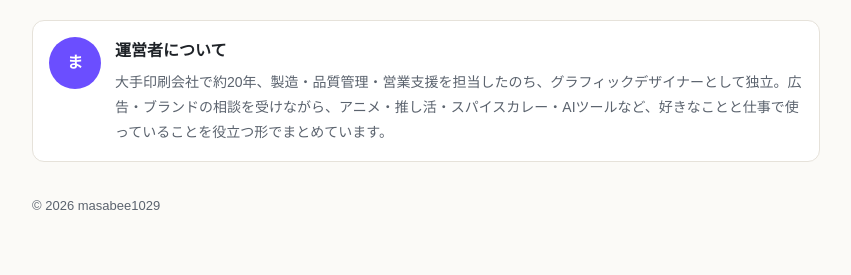
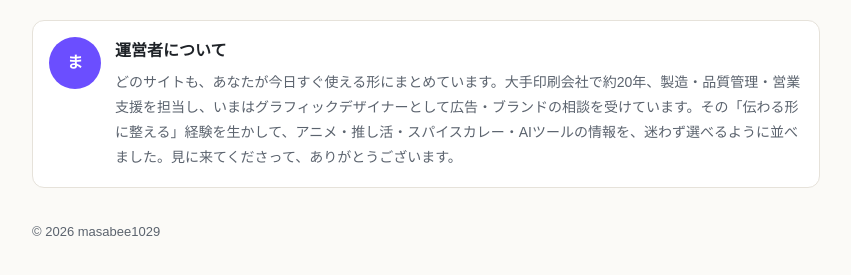
Before and after one commit to masabee1029/masabee1029.github.io, a plain HTML site: page index.html in a window 1280 px wide. Shown: the part 843-1118 px from the top of the page, without its empty margins (214-1065 px from the left). Drawn offline with Linux system fonts and the light colour scheme.

Commit message:
運営者紹介と説明文を読者の得から書く形に（人を動かすの応用）
Co-Authored-By: Claude Opus 5.5 <noreply@anthropic.com>

```diff
--- a/index.html
+++ b/index.html
@@ -1,7 +1,7 @@
 <!doctype html><html lang="ja"><head><meta charset="utf-8">
 <meta name="viewport" content="width=device-width,initial-scale=1">
 <title>まさびーのサイト一覧</title>
-<meta name="description" content="アニメ・推し活・AIデザイン・スパイスカレー・音楽などの情報サイト一覧。">
+<meta name="description" content="アニメ・推し活・AIデザイン・スパイスカレー・音楽。あなたの「好き」と「やってみたい」に役立つ8サイトの一覧です。">
 <script async src="https://www.googletagmanager.com/gtag/js?id=G-EHWF25C1RB"></script>
 <script>window.dataLayer=window.dataLayer||[];function gtag(){dataLayer.push(arguments);}gtag('js',new Date());gtag('config','G-EHWF25C1RB');</script>
 <style>
@@ -26,4 +26,4 @@ footer{margin-top:32px;font-size:13px;color:var(--muted)}
 <a class="card" href="https://ado-himitsukichi.github.io/"><img src="https://i.ytimg.com/vi/Qp3b-RXtz4w/hqdefault.jpg" alt="" loading="lazy"><b>Ado 非公式ワクワク秘密基地</b><span data-count="ado-timeline">Ado年表、出来事286件</span></a>
 <a class="card" href="https://yama-kossori.github.io/"><img src="https://i.ytimg.com/vi/DC6JppqHkaM/hqdefault.jpg" alt="" loading="lazy"><b>yamaファンのこっそり部屋</b><span data-count="yama-setlists">ライブ221公演を収録</span></a>
 <a class="card" href="ai-prompt-recipes/"><img src="ai-prompt-recipes/img/header.jpg" alt="" loading="lazy"><b>そのまま使えるAIプロンプト集</b><span>コピペ1回でAIが動く</span></a>
-</div><div class="prof"><div class="av">ま</div><div><strong>運営者について</strong><p>大手印刷会社で約20年、製造・品質管理・営業支援を担当したのち、グラフィックデザイナーとして独立。広告・ブランドの相談を受けながら、アニメ・推し活・スパイスカレー・AIツールなど、好きなことと仕事で使っていることを役立つ形でまとめています。</p></div></div><footer>© 2026 masabee1029</footer></div></body></html>
+</div><div class="prof"><div class="av">ま</div><div><strong>運営者について</strong><p>どのサイトも、あなたが今日すぐ使える形にまとめています。大手印刷会社で約20年、製造・品質管理・営業支援を担当し、いまはグラフィックデザイナーとして広告・ブランドの相談を受けています。その「伝わる形に整える」経験を生かして、アニメ・推し活・スパイスカレー・AIツールの情報を、迷わず選べるように並べました。見に来てくださって、ありがとうございます。</p></div></div><footer>© 2026 masabee1029</footer></div></body></html>
```
